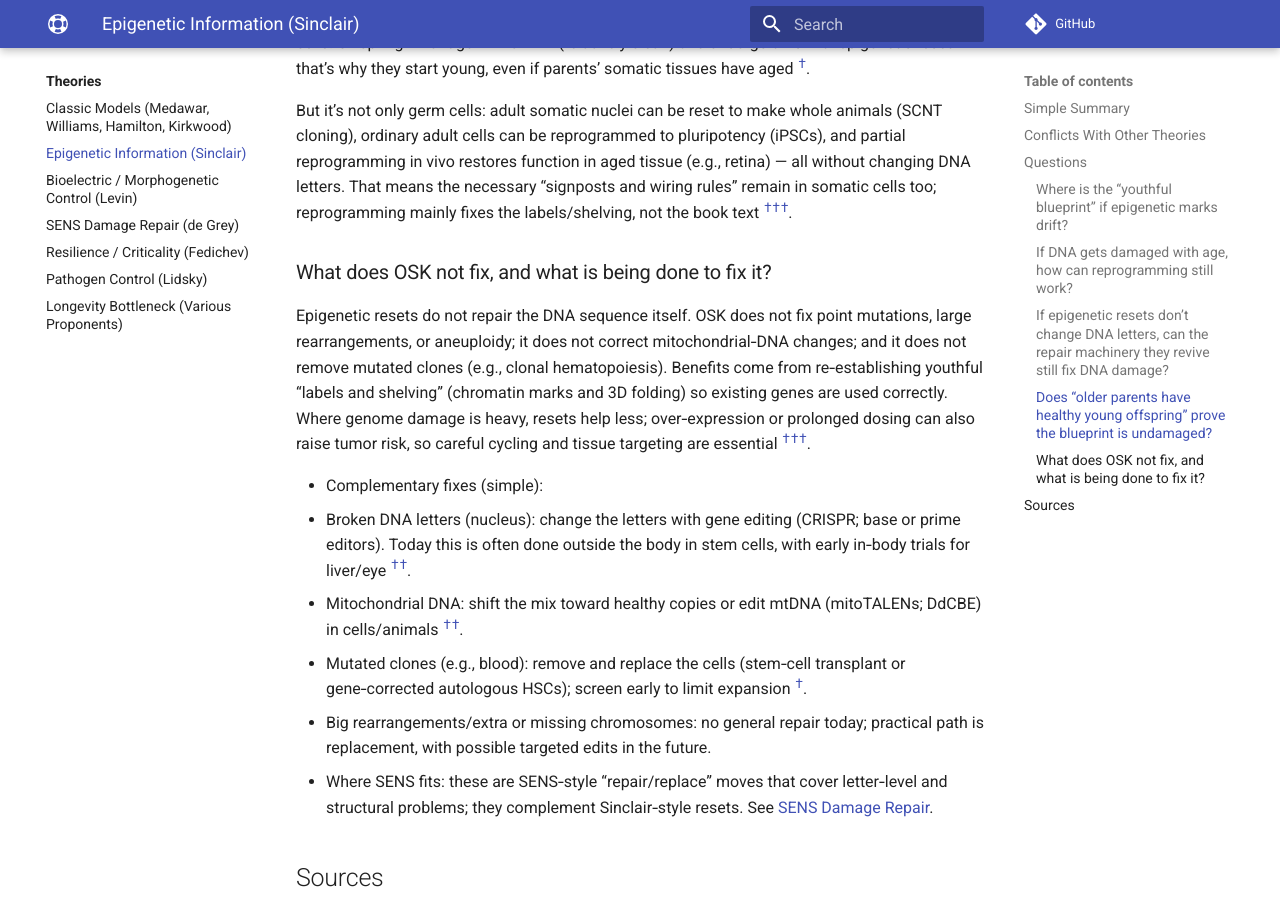
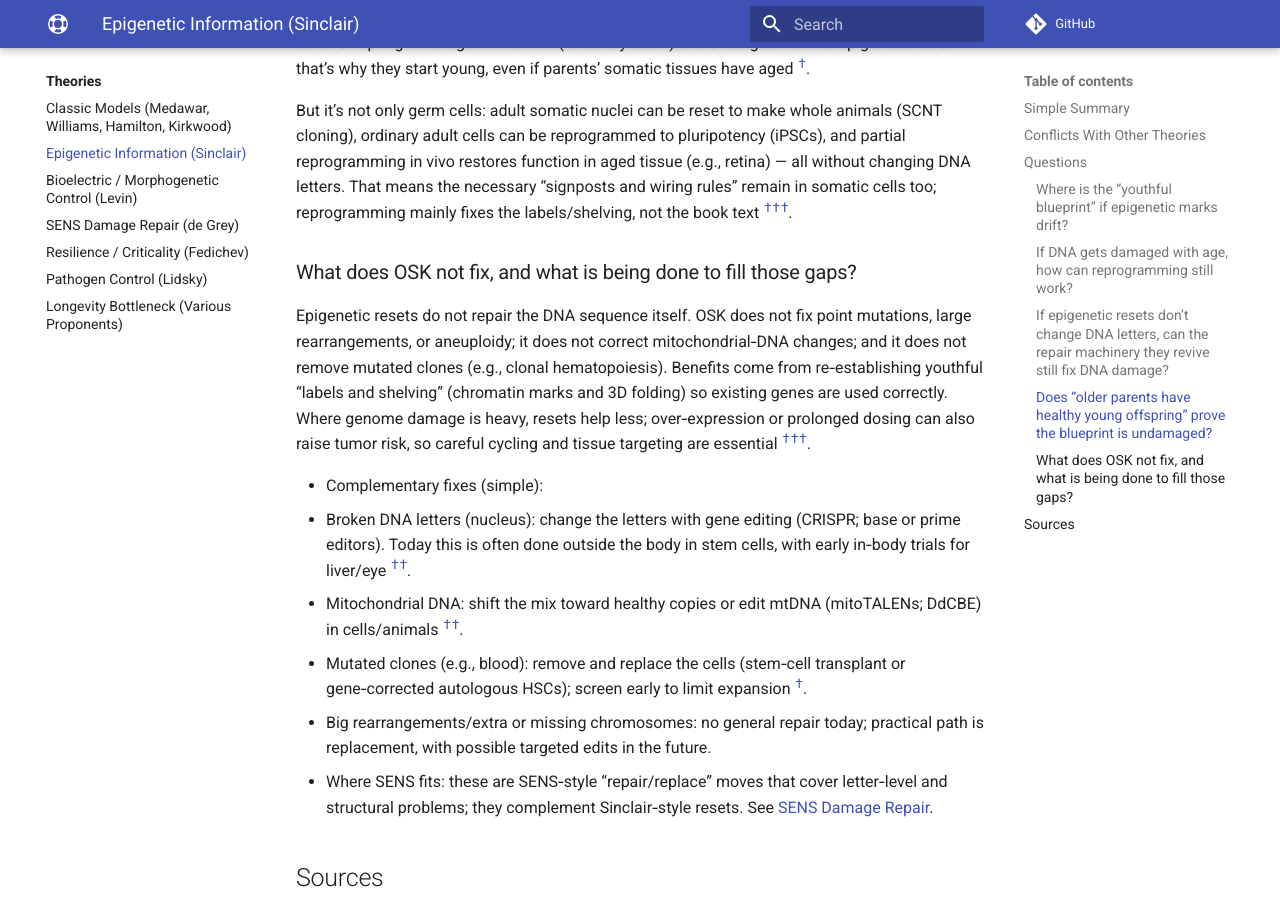
Before and after one commit to djgish485/project-lifespan, an MkDocs documentation site: the page built from docs/theories/epigenetic_information.md, in a window 1280 px wide and 900 px high, scrolled down 2949 px. Built offline with MkDocs 1.6.1 and Material for MkDocs 9.7.7, drawn with Linux system fonts in a browser that asks for light colours; comment, search, counter and statistics services are not loaded.

Commit message:
docs(theories): reword OSK limits question to ‘fill those gaps?’ for clarity

```diff
--- a/docs/theories/epigenetic_information.md
+++ b/docs/theories/epigenetic_information.md
@@ -94,7 +94,7 @@ It shows the blueprint is DNA‑based and can be re‑applied each generation: e
 
 But it’s not only germ cells: adult somatic nuclei can be reset to make whole animals (SCNT cloning), ordinary adult cells can be reprogrammed to pluripotency (iPSCs), and partial reprogramming in vivo restores function in aged tissue (e.g., retina) — all without changing DNA letters. That means the necessary “signposts and wiring rules” remain in somatic cells too; reprogramming mainly fixes the labels/shelving, not the book text <sup><a class="ref-pop" href="https://doi.org/10.1038/385810a0" data-ref-url="https://doi.org/10.1038/385810a0" data-ref-summary="Nature (1997): somatic cell nuclear transfer (Dolly) — viable offspring from adult somatic nucleus.">†</a></sup><sup><a class="ref-pop" href="https://doi.org/10.1016/j.cell.2006.07.024" data-ref-url="https://doi.org/10.1016/j.cell.2006.07.024" data-ref-summary="Cell (2006): adult somatic cells reprogrammed to pluripotency (iPSCs) with defined factors.">†</a></sup><sup><a class="ref-pop" href="https://doi.org/10.1038/s41586-020-2975-4" data-ref-url="https://doi.org/10.1038/s41586-020-2975-4" data-ref-summary="Nature (2020): OSK partial reprogramming restores vision and reverses epigenetic age in mouse retina.">†</a></sup>.
 
-### What does OSK not fix, and what is being done to fix it?
+### What does OSK not fix, and what is being done to fill those gaps?
 
 Epigenetic resets do not repair the DNA sequence itself. OSK does not fix point mutations, large rearrangements, or aneuploidy; it does not correct mitochondrial‑DNA changes; and it does not remove mutated clones (e.g., clonal hematopoiesis). Benefits come from re‑establishing youthful “labels and shelving” (chromatin marks and 3D folding) so existing genes are used correctly. Where genome damage is heavy, resets help less; over‑expression or prolonged dosing can also raise tumor risk, so careful cycling and tissue targeting are essential <sup><a class="ref-pop" href="https://doi.org/10.1016/j.cell.2016.11.052" data-ref-url="https://doi.org/10.1016/j.cell.2016.11.052" data-ref-summary="Cell (2016): in‑vivo partial reprogramming improves hallmarks in progeroid mice; continuous expression causes teratomas; cyclic dosing mitigates risk.">†</a></sup><sup><a class="ref-pop" href="https://doi.org/10.1038/s41586-020-2975-4" data-ref-url="https://doi.org/10.1038/s41586-020-2975-4" data-ref-summary="Nature (2020): retina OSK reverses aging features without genome editing; demonstrates functional rescue via epigenetic reset.">†</a></sup><sup><a class="ref-pop" href="https://doi.org/10.1016/j.cell.2022.12.027" data-ref-url="https://doi.org/10.1016/j.cell.2022.12.027" data-ref-summary="Cell (2023): break‑induced epigenetic drift model (ICE) reversed by OSK; sequence lesions remain.">†</a></sup>.
 
```
